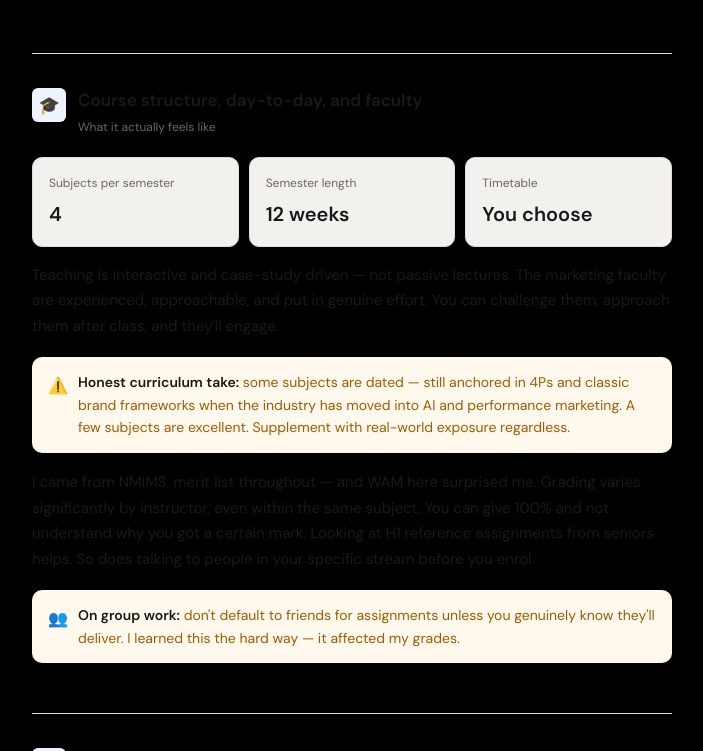
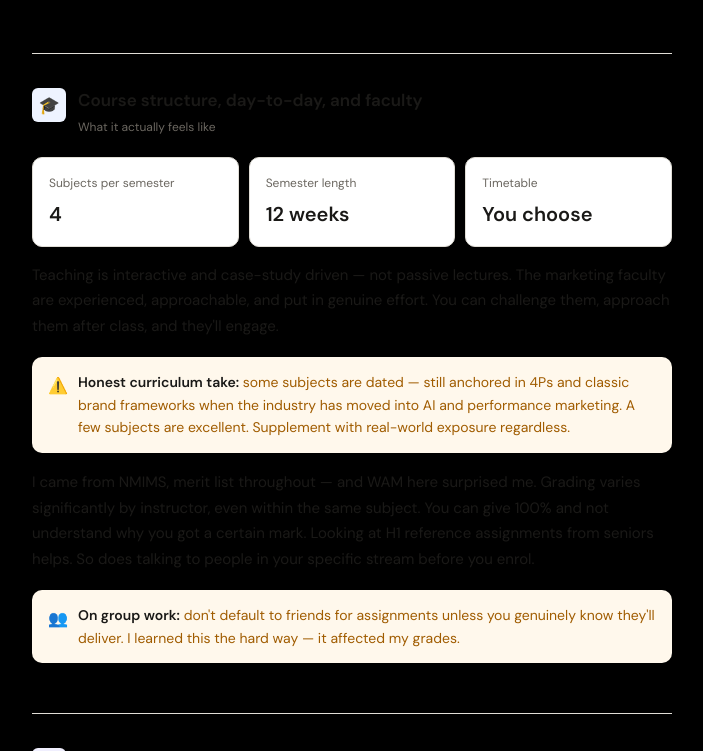
Before and after one commit to jhil-m/jhil-unimelb-guide, a plain HTML site: page index.html in a window 1280 px wide. Shown: the part 2049-2800 px from the top of the page, without its empty margins (288-991 px from the left). Drawn offline with Linux system fonts and the light colour scheme.

Commit message:
Update index.html

```diff
--- a/index.html
+++ b/index.html
@@ -10,7 +10,7 @@
 
   :root {
     --bg: #000000;
-    --bg2: #f2f1ed;
+    --bg2: #ffffff;
     --bg3: #e8e6e0;
     --text: #1a1917;
     --text2: #6b6760;
```
